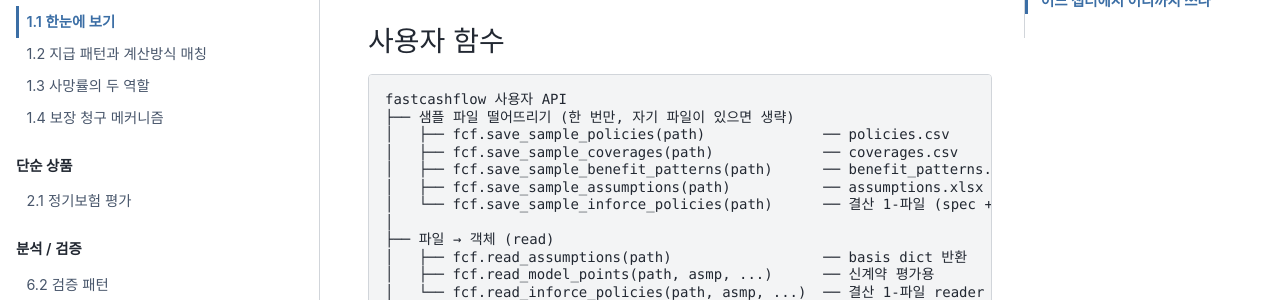
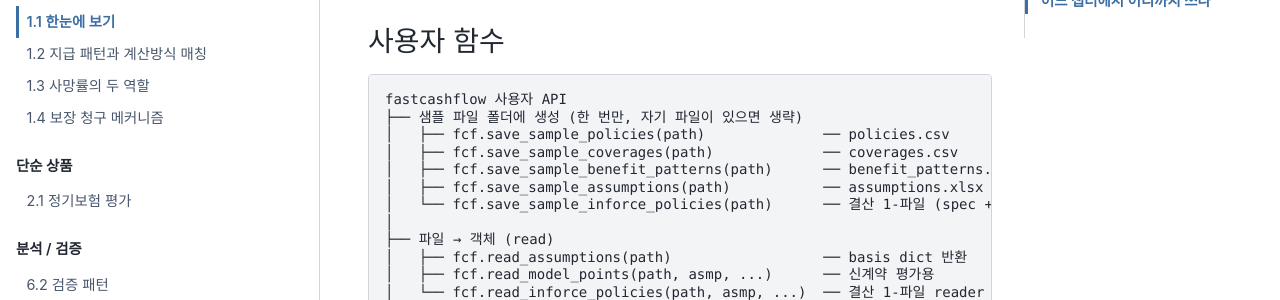
Before and after one commit to seokhoonj/fastcashflow, a Sphinx documentation site: the page built from docs/cookbook/basics/overview.md, in a window 1280 px wide and 1400 px high, scrolled down 1425 px. Shown: the part 169-469 px from the top of the window. Built offline with Sphinx 7.4.7 and the PyData theme 0.15.4, drawn with Linux system fonts in a browser that asks for light colours; some of the changed text lies outside the part shown.

Commit message:
docs: cookbook shared tree -- '샘플 파일 떨어뜨리기' -> '샘플 파일 폴더에 생성'

````diff
--- a/docs/cookbook/_shared/inputs_and_api.md
+++ b/docs/cookbook/_shared/inputs_and_api.md
@@ -60,7 +60,7 @@ Assumptions (basis = fcf.read_assumptions(...))
 
 ```
 fastcashflow 사용자 API
-├── 샘플 파일 떨어뜨리기 (한 번만, 자기 파일이 있으면 생략)
+├── 샘플 파일 폴더에 생성 (한 번만, 자기 파일이 있으면 생략)
 │   ├── fcf.save_sample_policies(path)              ── policies.csv
 │   ├── fcf.save_sample_coverages(path)             ── coverages.csv
 │   ├── fcf.save_sample_benefit_patterns(path)      ── benefit_patterns.csv
````
